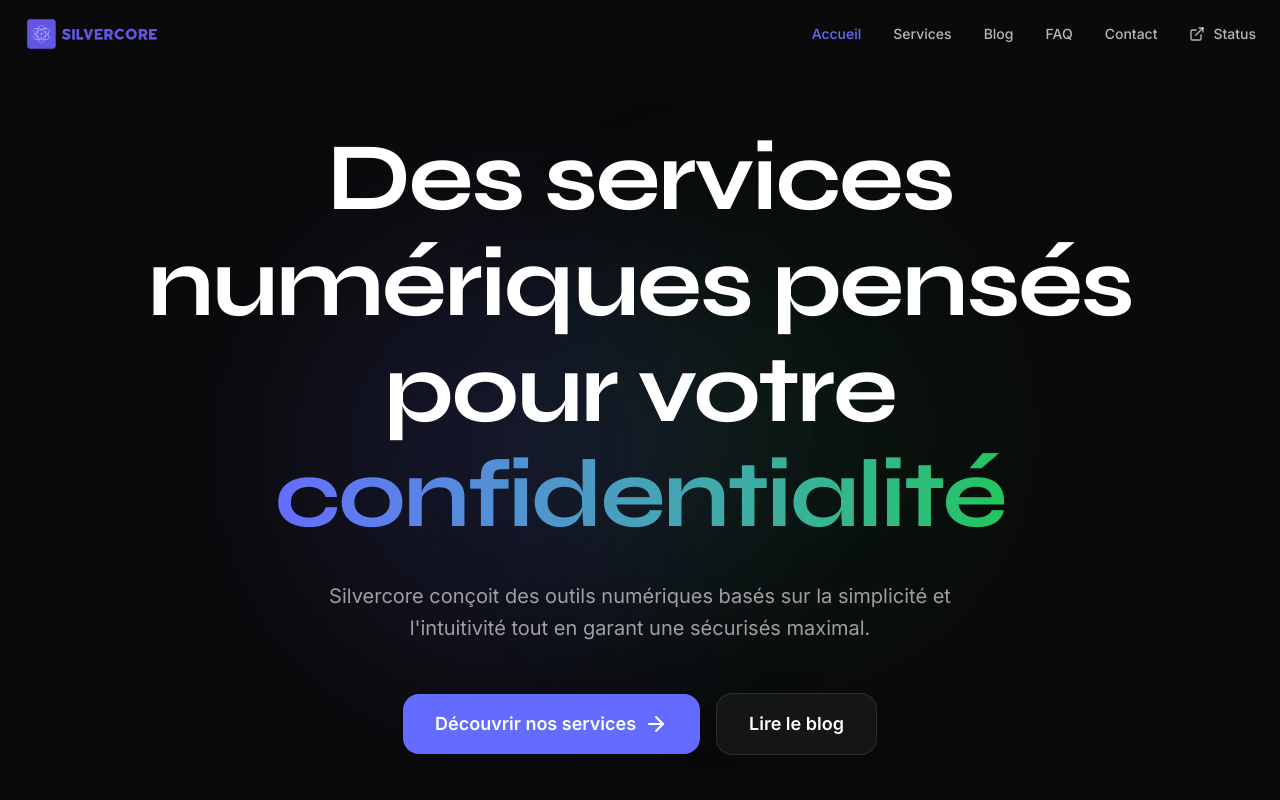
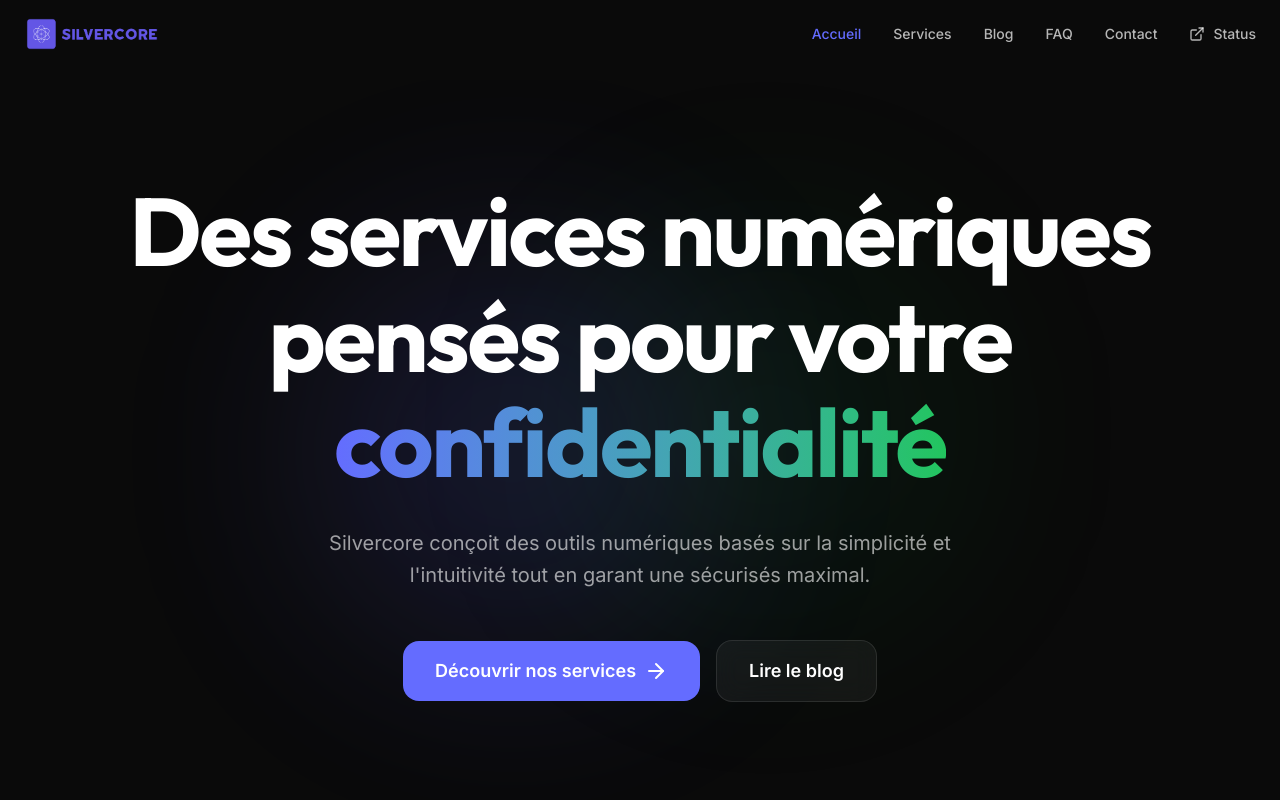
Before and after one commit to SilverCore-Git/web_site, a React (Vite) app: page / in a window 1280 px wide. Shown: the top 800 px of the page. Built offline with nearby package versions, Linux system fonts and the light colour scheme.

Commit message:
Revert "update fonts"
This reverts commit 9c3f1cb218d015da98da34e3e603336bf57269e3.

```diff
--- a/src/index.css
+++ b/src/index.css
@@ -1,10 +1,9 @@
-@import url('https://fonts.googleapis.com/css2?family=Inter:wght@400;500;600&family=Syne:wght@700;800&display=swap');
+@import url('https://fonts.googleapis.com/css2?family=Inter:wght@400;500;600&family=Outfit:wght@300;400;500;600;700&display=swap');
 @import "tailwindcss";
 
 @theme {
-
   --font-sans: "Inter", ui-sans-serif, system-ui, sans-serif;
-  --font-display: "Syne", sans-serif;
+  --font-display: "Outfit", sans-serif;
 
   --color-primary: #646cff;
   --color-secondary: #22c55e;
@@ -18,7 +17,7 @@
   }
 
   h1, h2, h3, h4, h5, h6 {
-    @apply font-display font-extrabold tracking-tight;
+    @apply font-display font-semibold tracking-tight;
   }
 }
 
@@ -34,8 +33,4 @@
   .text-gradient {
     @apply bg-clip-text text-transparent bg-gradient-to-r from-primary to-secondary;
   }
-
-  .heading-tight {
-    @apply tracking-tighter;
-  }
 }
--- a/src/pages/Home.tsx
+++ b/src/pages/Home.tsx
@@ -28,7 +28,7 @@ export function Home() {
           <div className="absolute bottom-1/4 right-1/4 w-96 h-96 bg-secondary/10 rounded-full blur-[120px] animate-pulse delay-700" />
         </div>
 
-        <div className="max-w-7xl mx-auto text-center relative z-10">
+        <div className="max-w-5xl mx-auto text-center relative z-10">
 
           <motion.h1
             initial={{ opacity: 0, y: 20 }}
```
Also changed, not shown: 1 other file (tests, documents, lock files or other folders).
